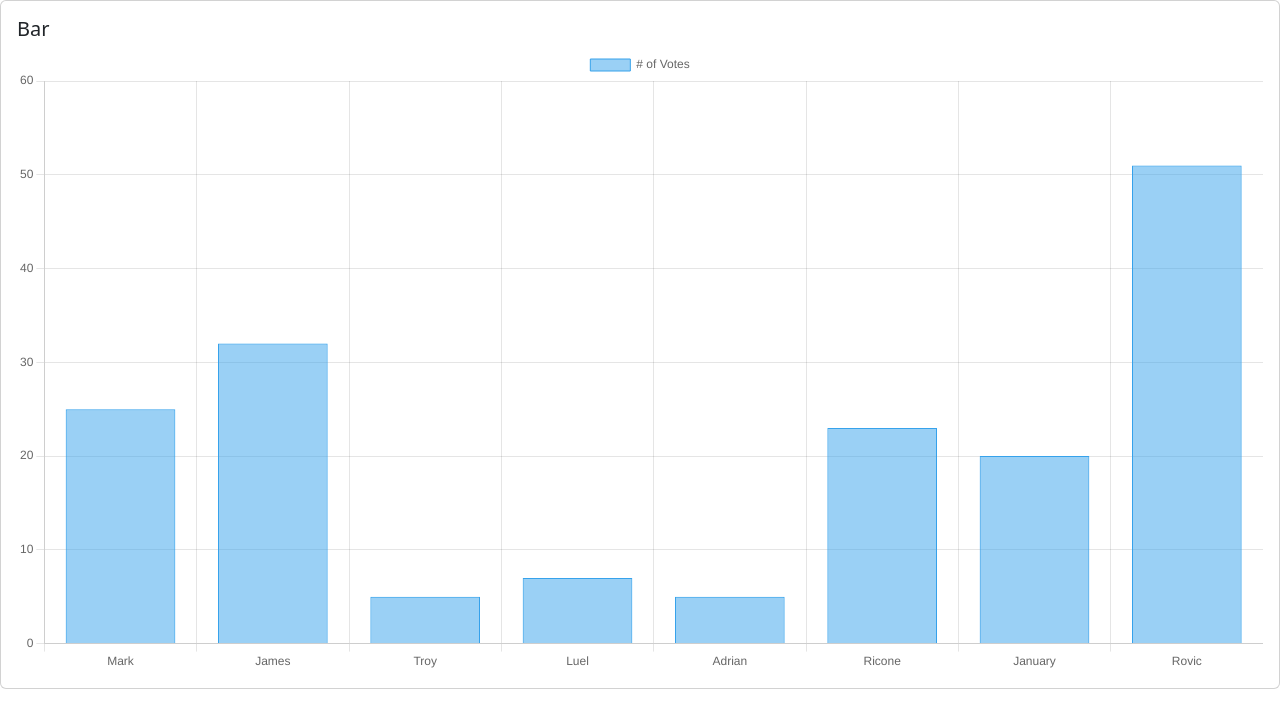
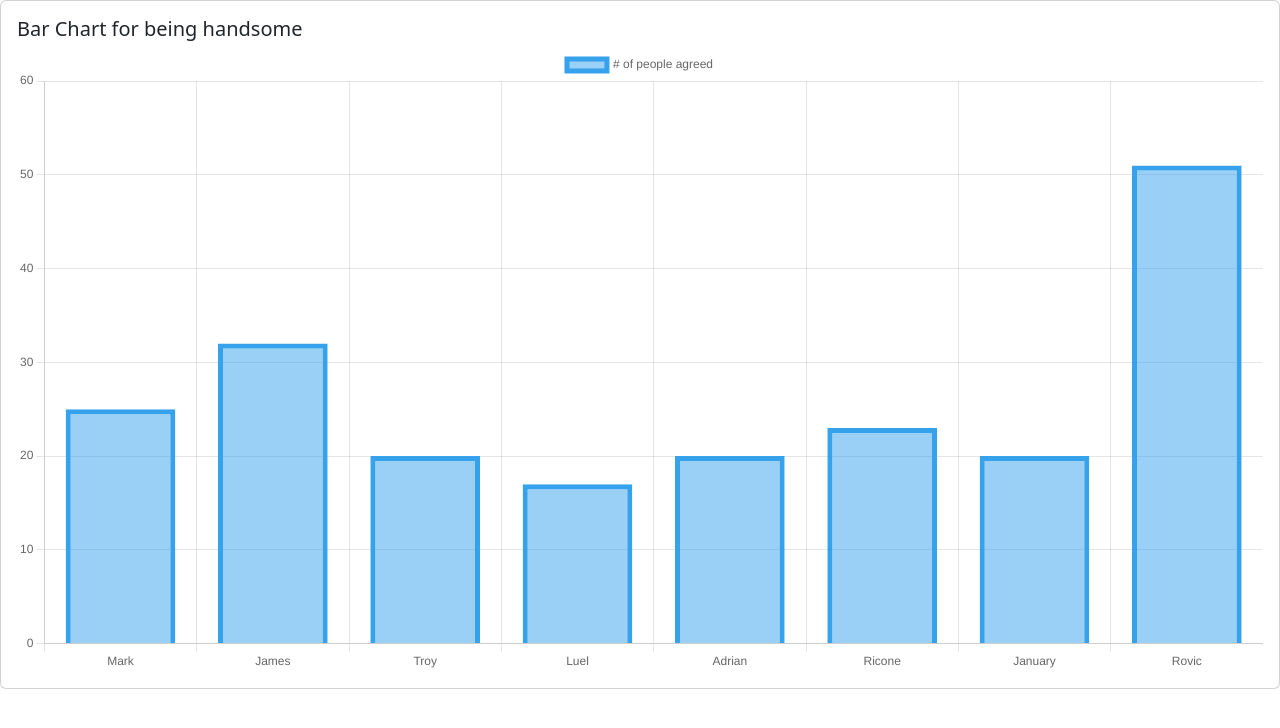
Before and after one commit to ErickJamesRubin/IT21c, a plain HTML site: page charts/barchart.html in a window 1280 px wide. Drawn offline with nearby package versions, Linux system fonts and the light colour scheme.

Commit message:
Updating texts and layout changes

```diff
--- a/charts/barchart.html
+++ b/charts/barchart.html
@@ -11,7 +11,7 @@
 <body>
     <div class="card">
         <div class="card-body charts-card">
-          <h5 class="card-title">Bar</h5>
+          <h5 class="card-title">Bar Chart for being handsome</h5>
           <canvas id="barChart"></canvas>
         </div>
     </div>
--- a/charts/chart.js
+++ b/charts/chart.js
@@ -80,9 +80,9 @@ class BarChart extends ChartCreator {
             data: {
                 labels: this.chartData.labels,
                 datasets: [{
-                    label: '# of Votes',
+                    label: '# of people agreed',
                     data: this.chartData.data,
-                    borderWidth: 1
+                    borderWidth: 5
                 }]
             },
             options: {
--- a/charts/data.json
+++ b/charts/data.json
@@ -1,4 +1,4 @@
 {
     "labels":["Mark", "James", "Troy", "Luel", "Adrian", "Ricone","January","Rovic"],
-    "data": [25, 32, 5, 7, 5, 23,20,51]
+    "data": [25, 32, 20, 17, 20, 23,20,51]
 }
```
